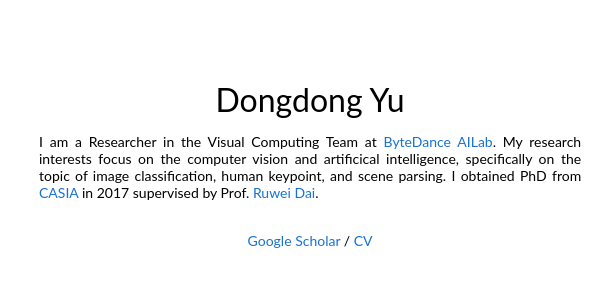
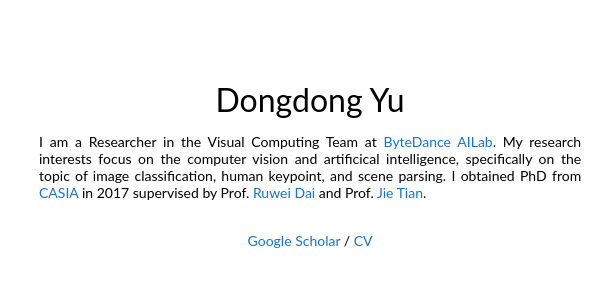
Before and after one commit to miracle-fmh/miracle-fmh.github.io, a plain HTML site: page index.htm in a window 1280 px wide. Shown: the top 288 px of the page, 210-808 px from the left. Drawn offline with Linux system fonts and the light colour scheme.

Commit message:
update index

```diff
--- a/index.htm
+++ b/index.htm
@@ -37,7 +37,7 @@
       <table width="100%" align="center" border="0" cellpadding="10">
        <tbody>
         <tr>
-         <td width="67%" valign="middle"> <p align="center"><font size="6">Dongdong Yu</font></p> <p align="justify"> I am a Researcher in the Visual Computing Team at <a href="https://www.bytedance.com/ai_lab/">ByteDance AILab</a>. My research interests focus on the computer vision and artificical intelligence, specifically on the topic of image classification, human keypoint, and scene parsing. I obtained PhD from <a href="http://www.ia.cas.cn/">CASIA</a> in 2017 supervised by Prof. <a target="_blank" href="http://sourcedb.ia.cas.cn/cn/iaexpert/200908/t20090804_2310481.html">Ruwei Dai</a>. <br /> <br /> </p> <p align="center"> <a href="http://scholar.google.com/citations?user=B2RmjSYAAAAJ&amp;hl=zh-CN">Google Scholar</a> / <a href="http://scholar.google.com/citations?user=B2RmjSYAAAAJ&amp;hl=zh-CN">CV</a> </p> </td>
+         <td width="67%" valign="middle"> <p align="center"><font size="6">Dongdong Yu</font></p> <p align="justify"> I am a Researcher in the Visual Computing Team at <a href="https://www.bytedance.com/ai_lab/">ByteDance AILab</a>. My research interests focus on the computer vision and artificical intelligence, specifically on the topic of image classification, human keypoint, and scene parsing. I obtained PhD from <a href="http://www.ia.cas.cn/">CASIA</a> in 2017 supervised by Prof. <a target="_blank" href="http://sourcedb.ia.cas.cn/cn/iaexpert/200908/t20090804_2310481.html">Ruwei Dai</a> and Prof. <a target="_blank" href="https://scholar.google.com/citations?user=xVgKQg0AAAAJ&amp;hl=zh-CN">Jie Tian</a>. <br /> <br /> </p> <p align="center"> <a href="http://scholar.google.com/citations?user=B2RmjSYAAAAJ&amp;hl=zh-CN">Google Scholar</a> / <a href="http://scholar.google.com/citations?user=B2RmjSYAAAAJ&amp;hl=zh-CN">CV</a> </p> </td>
          <td width="20%"> <br /> <br /> <img width="210" src="https://raw.githubusercontent.com/miracle-fmh/miracle-fmh.github.io/master/image/WechatIMG60.jpeg" alt="Dongdong Yu" /> </td>
         </tr>
        </tbody>
```
